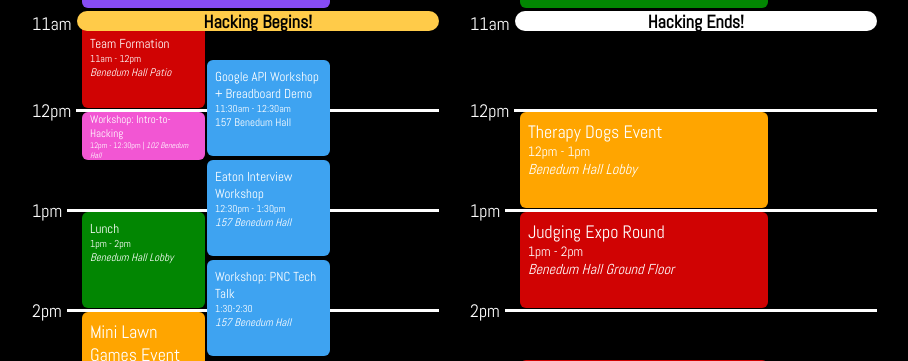
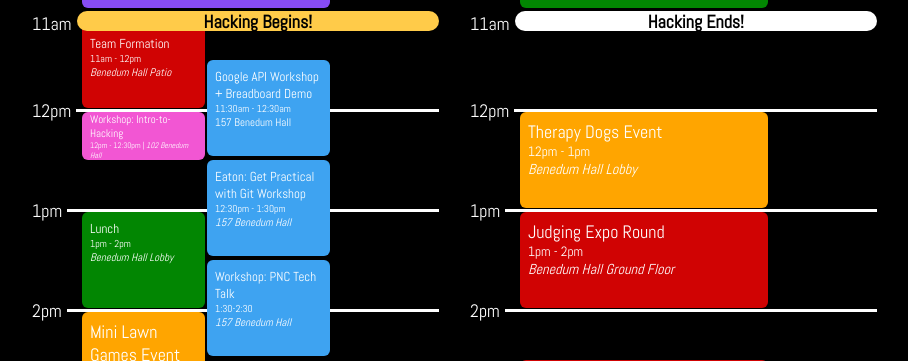
Before and after one commit to SteelHeads/steelhacks.com, a Jekyll site: the page built from index.html, in a window 1280 px wide and 900 px high, scrolled down 1622 px. Shown: the part 92-453 px from the top of the window, without its empty margins (190-1098 px from the left). Built offline with Jekyll 4.4.1, drawn with Linux system fonts in a browser that asks for light colours.

Commit message:
eaton worksho name change

```diff
--- a/index.html
+++ b/index.html
@@ -175,7 +175,7 @@ Participants will have the opportunity to dream, design, and deliver technology
 
                 </div>
                 <div class="event sponsor-event start-half">
-                  <p class="event-title">Eaton Interview Workshop</p>
+                  <p class="event-title">Eaton: Get Practical with Git Workshop</p>
                   <p class="event-time event-medium">12:30pm - 1:30pm</p>
                   <p class="event-location event-medium"><em>157 Benedum Hall</em></p>
                 </div>
```
